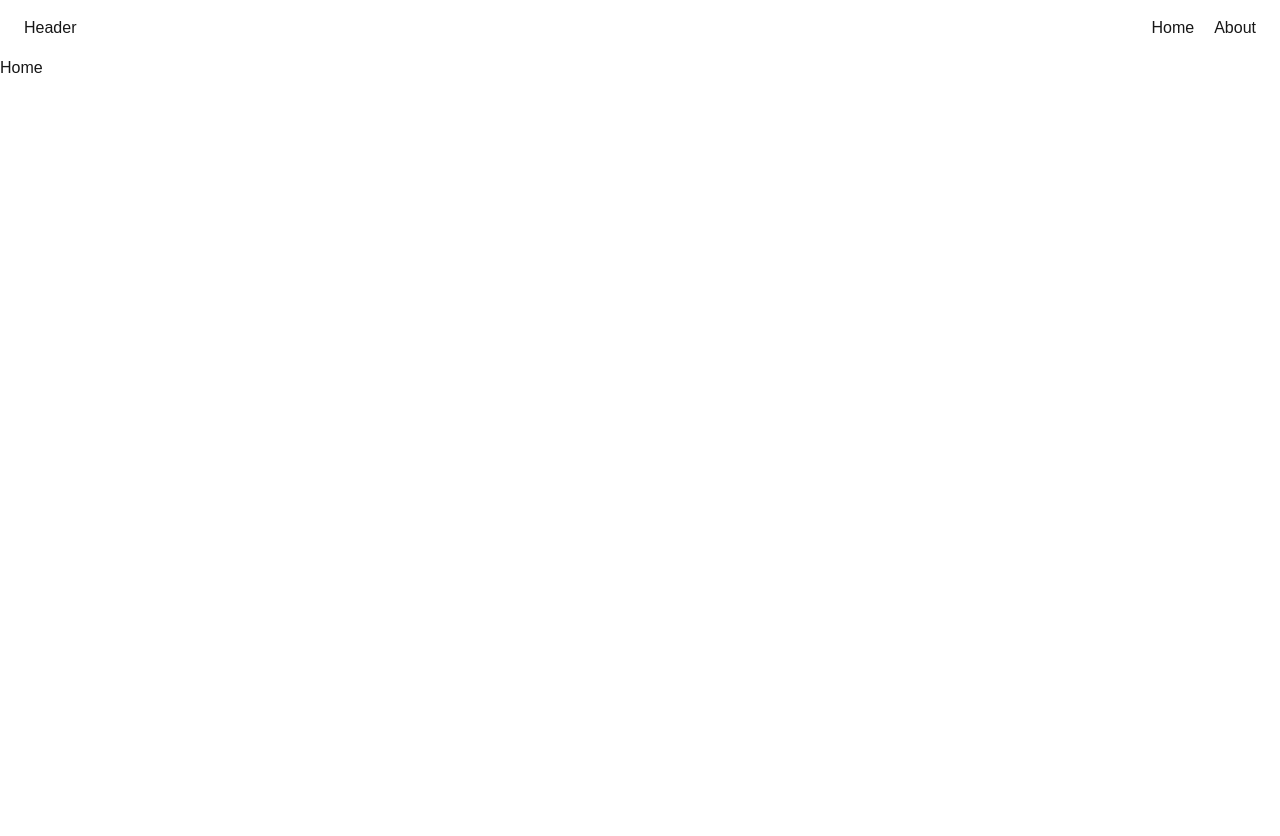
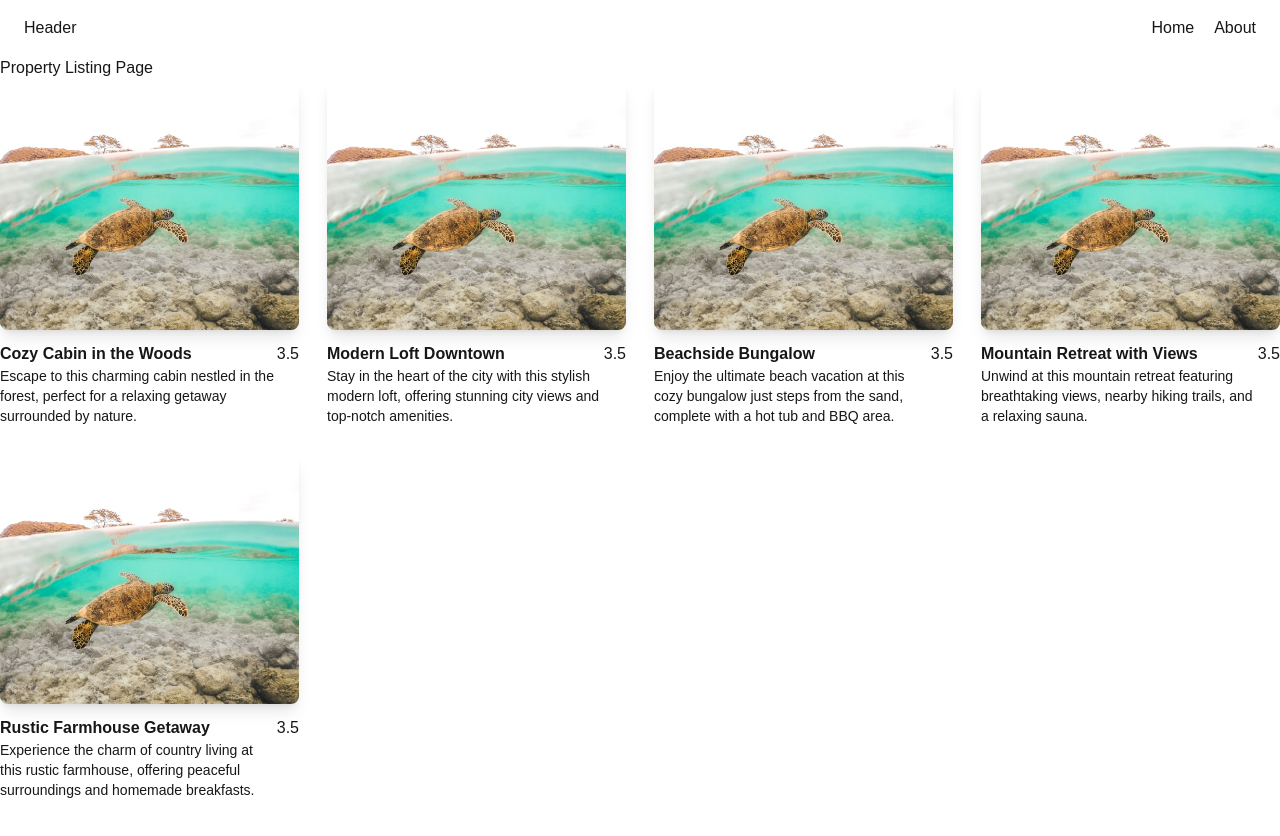
Before and after one commit to ojaraa/alx-project-0x02-setup, a Next.js app in the folder alx-project-0x02/: page /home in a window 1280 px wide. Shown: the top 836 px of the page. Built offline with nearby package versions, Linux system fonts and the light colour scheme.

Commit message:
added home page

```diff
--- /dev/null
+++ b/alx-project-0x02/components/common/Card.tsx
@@ -0,0 +1,42 @@
+
+import Image from "next/image";
+import React from "react";
+import { CardProps } from "../../interfaces";
+
+
+const Card = ({title, content, tags} : CardProps) => {
+  return (
+    <div className="flex flex-col gap-y-3">
+      <div className="relative  w-full h-[250px]">
+        <Image
+          src="/assets/images/view.jpg"
+          alt="Card Image"
+          fill
+          className="rounded-lg shadow-lg object-cover"
+        />
+      </div>
+
+      {/* <div className="flex items-center gap-2 flex-wrap">
+        {tags?.map((tag, index) => (
+          <div className="rounded-[20px] border px-2 gap-x-3 " key={index}>
+            {tag}
+          </div>
+        ))}
+      </div> */}
+
+      <div className="flex justify-between">
+        <div className="">
+            <p className="font-semibold text-base">{title}</p>
+            <p className="text-sm ">{content}</p>
+        </div>
+
+        <div className="">
+            <p className="">3.5</p>
+
+        </div>
+      </div>
+    </div>
+  );
+};
+
+export default Card;
--- a/alx-project-0x02/interfaces/index.ts
+++ b/alx-project-0x02/interfaces/index.ts
@@ -1,6 +1,7 @@
 export interface CardProps {
   title: string;
   description: string;
+  content: string;
   imageUrl?: string;
   link?: string;
   tags: string[];
--- a/alx-project-0x02/pages/home.tsx
+++ b/alx-project-0x02/pages/home.tsx
@@ -1,9 +1,73 @@
+import Card from "../components/common/Card";
 
 
 const Home = () => {
   return (
-    <h1>Home</h1>
+
+    <>
+     <h1>Property Listing Page</h1>
+      <div className="grid grid-cols-4 gap-7">
+          {airbnbMockCards?.map((card) => (
+            <Card
+              tags={card?.tags}
+              title={card?.title}
+              description={card?.location}
+              content={card?.content}
+              imageUrl={card?.image}
+              key={card?.id}
+            />
+          ))}
+        </div>
+    </>
   )
 }
 
 export default Home
+
+export const airbnbMockCards = [
+  {
+    id: 1,
+    title: "Cozy Cabin in the Woods",
+    image: "https://source.unsplash.com/featured/?cabin,forest",
+    location: "Asheville, NC",
+    tags: ["Cabin", "Nature", "WiFi", "Fireplace"],
+    content:
+      "Escape to this charming cabin nestled in the forest, perfect for a relaxing getaway surrounded by nature.",
+  },
+  {
+    id: 2,
+    title: "Modern Loft Downtown",
+    image: "https://source.unsplash.com/featured/?loft,city",
+    location: "New York, NY",
+    tags: ["Loft", "City View", "Air Conditioning", "Gym"],
+    content:
+      "Stay in the heart of the city with this stylish modern loft, offering stunning city views and top-notch amenities.",
+  },
+  {
+    id: 3,
+    title: "Beachside Bungalow",
+    image: "https://source.unsplash.com/featured/?beach,house",
+    location: "Santa Monica, CA",
+    tags: ["Beachfront", "Hot Tub", "Pet Friendly", "BBQ"],
+    content:
+      "Enjoy the ultimate beach vacation at this cozy bungalow just steps from the sand, complete with a hot tub and BBQ area.",
+  },
+  {
+    id: 4,
+    title: "Mountain Retreat with Views",
+    image: "https://source.unsplash.com/featured/?mountain,cabin",
+    location: "Denver, CO",
+    tags: ["Mountain View", "Hiking", "Sauna", "WiFi"],
+    content:
+      "Unwind at this mountain retreat featuring breathtaking views, nearby hiking trails, and a relaxing sauna.",
+  },
+  {
+    id: 5,
+    title: "Rustic Farmhouse Getaway",
+    image: "https://source.unsplash.com/featured/?farmhouse,country",
+    location: "Nashville, TN",
+    tags: ["Farm Stay", "Quiet", "Countryside", "Breakfast Included"],
+    content:
+      "Experience the charm of country living at this rustic farmhouse, offering peaceful surroundings and homemade breakfasts.",
+  },
+];
```
